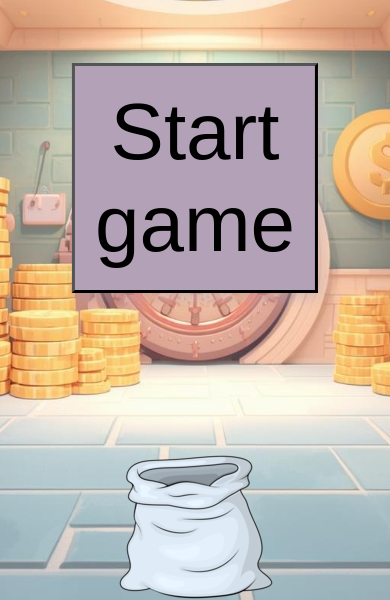
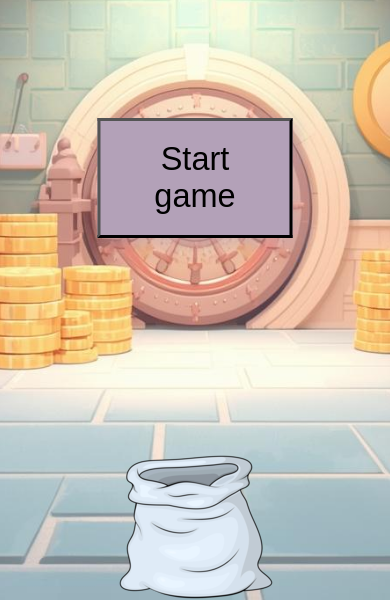
Before and after one commit to OljaBarovskaya/Internship_Task2, a website built with webpack: page src/index.html in a window 390 px wide. Shown: the part 244-844 px from the top of the page. Built offline with nearby package versions, Linux system fonts and the light colour scheme.

Commit message:
feat: add responsive design

```diff
--- a/src/style.css
+++ b/src/style.css
@@ -1,5 +1,9 @@
 * {
   box-sizing: border-box;
+}
+
+html {
+  font-size: 10px;
 }
 
 body {
@@ -62,7 +66,7 @@ button {
   padding: 20px;
   cursor: pointer;
   background-color: #b3a1b8;
-  font-size: 1.5rem;
+  font-size: 2.5rem;
   font-weight: 400;
 }
 
@@ -140,3 +144,13 @@ button:hover {
   justify-content: center;
   align-items: center;
 }
+
+@media (max-width: 585px) {
+  html {
+    font-size: 6.5px;
+  }
+
+  .result-table {
+    height: 200px;
+  }
+}
```
